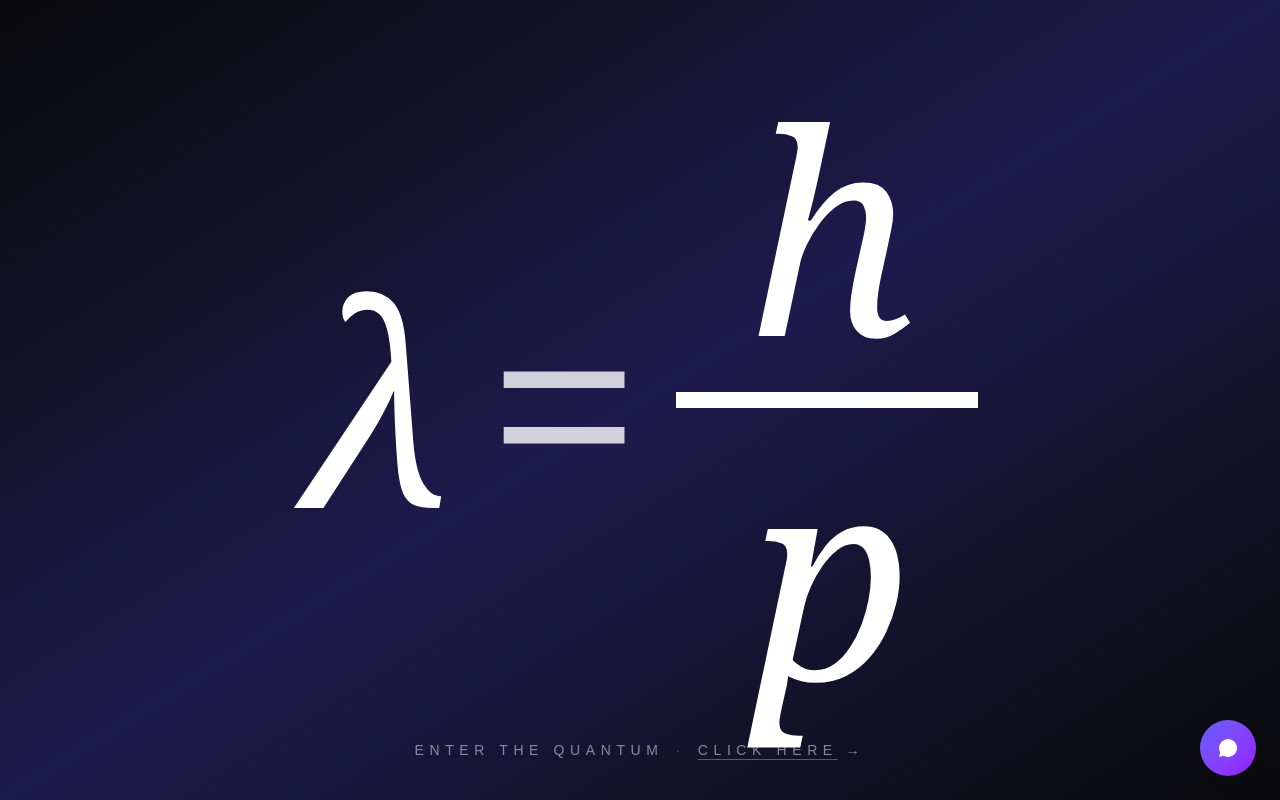
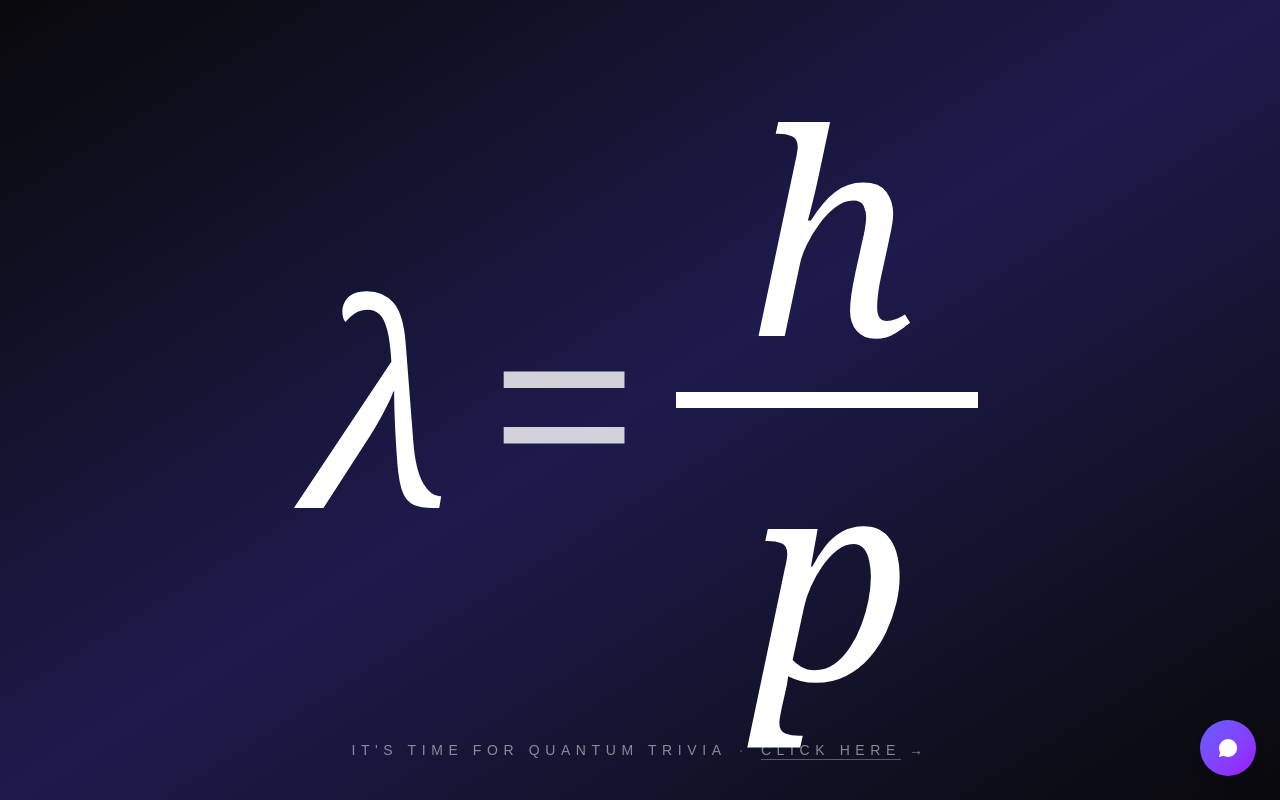
Before and after one commit to wattersjames/quantum_trivia, a Next.js app: page / in a window 1280 px wide. Built offline with nearby package versions, Linux system fonts and the light colour scheme.

Commit message:
Update home page CTA to 'It's time for quantum trivia'

```diff
--- a/src/app/page.tsx
+++ b/src/app/page.tsx
@@ -21,7 +21,7 @@ export default function Home() {
         href="/play"
         className="group absolute bottom-10 text-xs uppercase tracking-[0.4em] text-white/50 transition-colors hover:text-white sm:text-sm"
       >
-        Enter the quantum
+        It&apos;s time for quantum trivia
         <span className="mx-3 text-white/30">·</span>
         <span className="underline decoration-white/30 underline-offset-4 group-hover:decoration-white">
           click here
```
